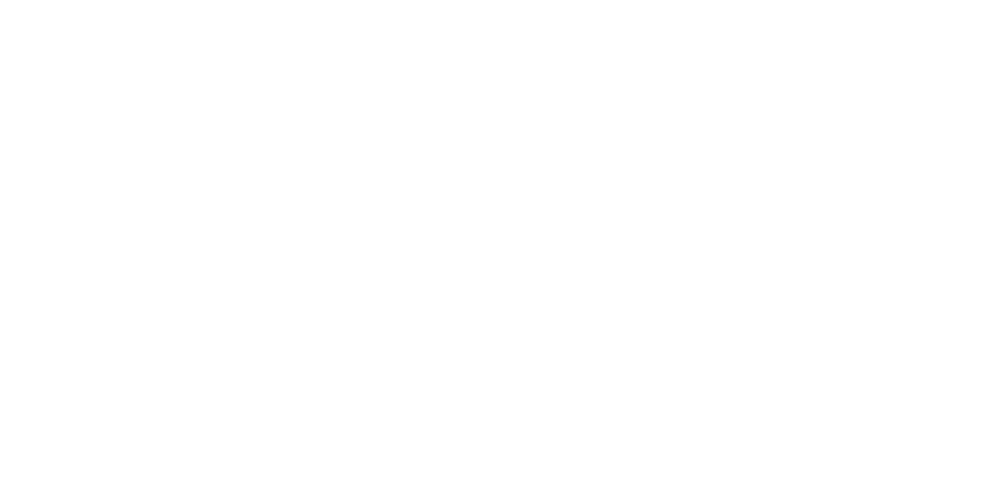
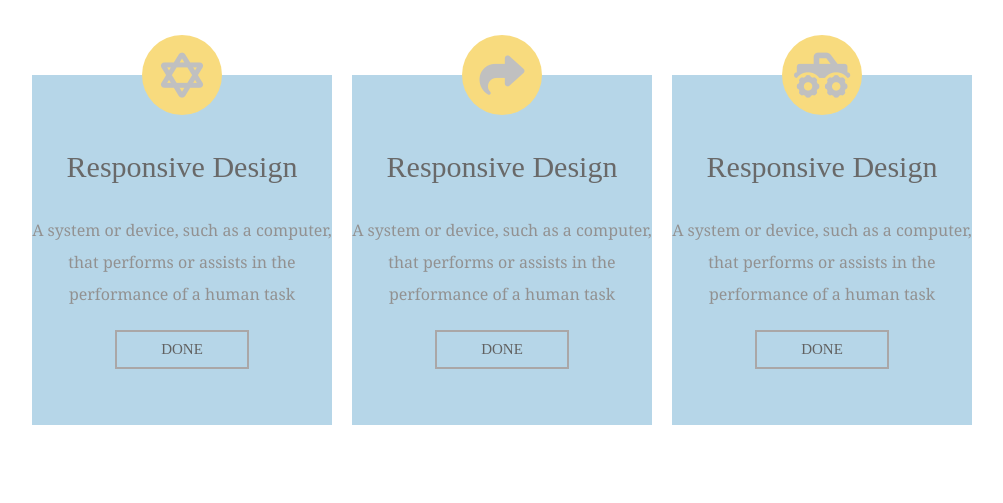
Before and after one commit to Irisha7/Html, a plain HTML site: page Lesson3/index6.html in a window 1280 px wide. Shown: the whole page, without its empty margins (138-1141 px from the left). Drawn offline with Linux system fonts and the light colour scheme.

Commit message:
lessonnns

```diff
--- a/Lesson3/index6.html
+++ b/Lesson3/index6.html
@@ -1,10 +1,44 @@
-<!DOCTYPE html>
+<!doctype html>
 <html lang="en">
 <head>
     <meta charset="UTF-8">
-    <title>Title</title>
+    <meta name="viewport"
+          content="width=device-width, user-scalable=no, initial-scale=1.0, maximum-scale=1.0, minimum-scale=1.0">
+    <meta http-equiv="X-UA-Compatible" content="ie=edge">
+    <script src="https://kit.fontawesome.com/4d1940f101.js" crossorigin="anonymous"></script>
+    <link rel="stylesheet" href="main6.css">
+    <title>Document</title>
 </head>
 <body>
+<div class="container">
+
+    <div class="boxi">
+        <div class="round"> <i class="fa-solid fa-star-of-david"></i></div>
+        <div class="tema"> Responsive Design</div>
+        <div class="description">
+            A system or device, such as a computer, that performs or assists in the performance of a human task
+        </div>
+        <div class="knop">DONE</div>
+    </div>
+    <div class="boxi">
+        <div class="round"> <i class="fa-solid fa-share"></i></div>
+        <div class="tema"> Responsive Design</div>
+        <div class="description">
+            A system or device, such as a computer, that performs or assists in the performance of a human task
+        </div>
+        <div class="knop">DONE</div>
+    </div>
+    <div class="boxi">
+        <div class="round"> <i class="fa-solid fa-truck-monster"></i></div>
+        <div class="tema"> Responsive Design</div>
+        <div class="description">
+            A system or device, such as a computer, that performs or assists in the performance of a human task
+        </div>
+        <div class="knop">DONE</div>
+    </div>
+
+
+</div>
 
 </body>
 </html>
--- a/Lesson3/main6.css
+++ b/Lesson3/main6.css
@@ -0,0 +1,73 @@
+body {
+    margin: 0;
+}
+.container {
+    height: 500px;
+    background: white;
+    display: flex;
+    align-items: center;
+    justify-content: center;
+    column-gap: 20px;
+}
+.boxi {
+    width: 300px;
+    height: 350px;
+    background: #b6d6e8;
+    display: flex;
+    flex-direction: column;
+    align-items: center;
+    position: relative;
+}
+.round {
+    width: 80px;
+    height: 80px;
+    border-radius: 50%;
+    background: #f8db7e;
+    position: absolute;
+    top: -40px;
+    justify-content: center;
+    align-items: center;
+    display: flex;
+
+}
+.fa-star-of-david {
+    font-size: 45px;
+    color: silver;
+
+}
+.tema {
+    color: dimgray;
+    font-family: "Britannic Bold";
+    text-align: center;
+    padding-top: 75px;
+    font-size: 30px;
+}
+.description {
+    color: #929191;
+    font-family: Georgia;
+    display: block;
+    text-align: center;
+    padding-top: 30px;
+    line-height: 200%;
+
+}
+.knop {
+    width: 130px;
+    height: 35px;
+    color: #616161;
+    display: flex;
+    justify-content: center;
+    border: 2px solid #aaa7a7;
+    font-size: 15px;
+    align-items: center;
+    margin-top: 20px;
+}
+.fa-share {
+    font-size: 45px;
+    color: silver;
+}
+
+.fa-truck-monster {
+    font-size: 45px;
+    color: silver;
+}
--- /dev/null
+++ b/Lesson3/main7.css
@@ -0,0 +1,37 @@
+body {
+    margin: 0;
+}
+.bigbox {
+    width: 100%;
+    height: 700px ;
+    background white;
+    display: flex;
+    justify-content: center;
+}
+.greybox {
+    width: 600px;
+    height: 400px;
+    background: #d7d6d6;
+    display: flex;
+    align-items: center;
+    justify-content: center;
+}
+.darkbox {
+    width: 100%;
+    height: 200px;
+    background: #090953;
+    display: flex;
+    align-items: center;
+    justify-content: center;
+    column-gap: 20px;
+    position: relative;
+}
+.violetbox {
+    width: 100px;
+    height: 100px;
+    background: #5800c4;
+    border-radius: 15px;
+    justify-content: flex-end;
+    position: relative;
+    top: 100px;
+}
```
Also changed, not shown: Lesson3/index7.html (added, +23 -0 lines).
